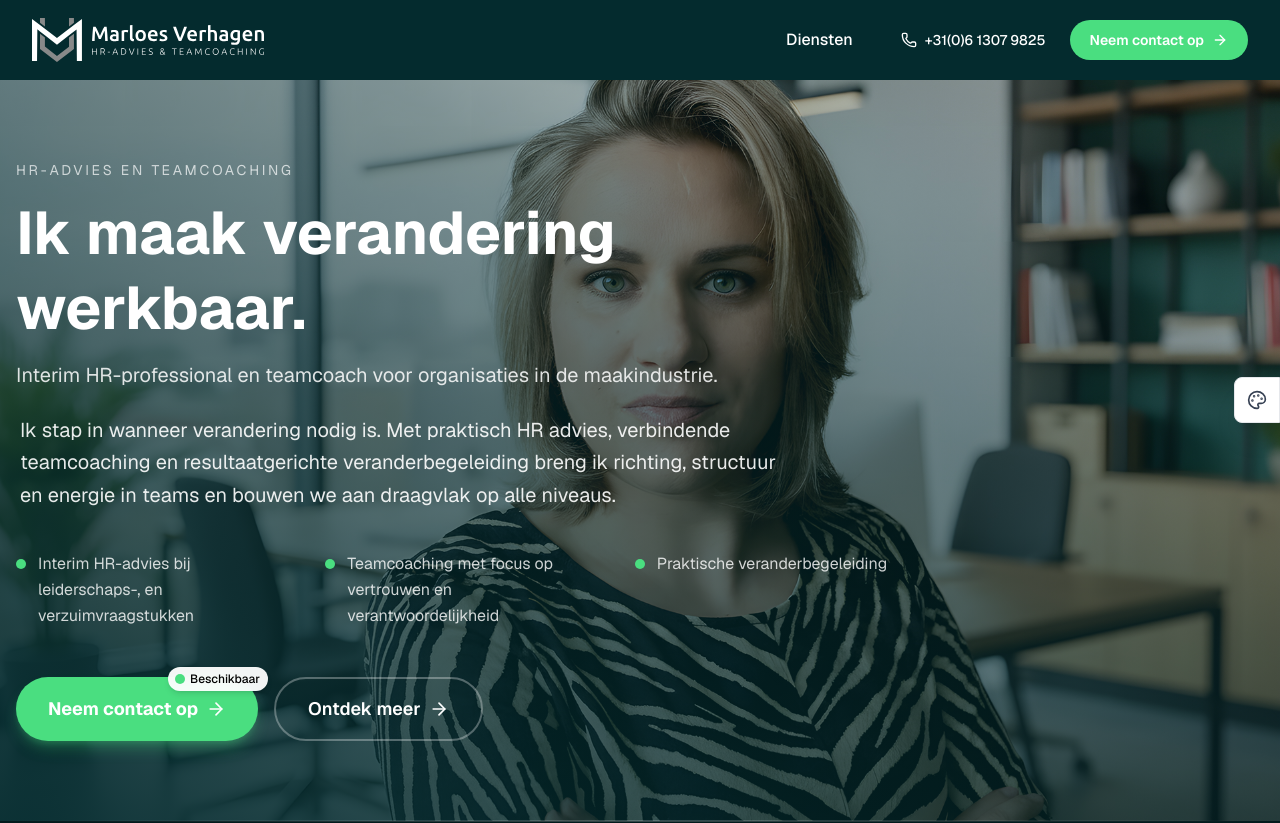
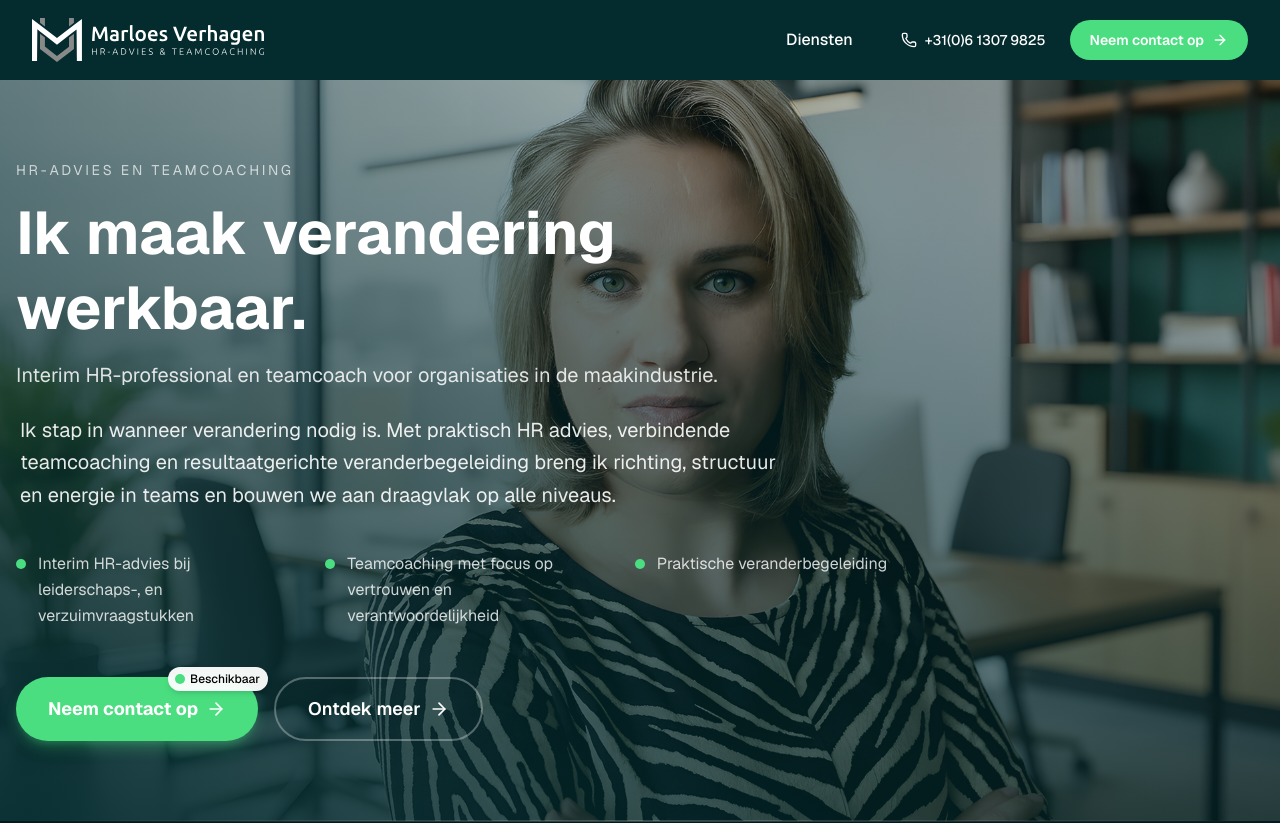
Before and after one commit to media2net-app/marloesverhagen, a Next.js app: page / in a window 1280 px wide. Shown: the top 823 px of the page. Built offline with nearby package versions, Linux system fonts and the light colour scheme.

Commit message:
Remove color picker and lock default green

```diff
--- a/app/layout.tsx
+++ b/app/layout.tsx
@@ -2,7 +2,6 @@ import type { Metadata } from "next";
 import { Geist, Geist_Mono } from "next/font/google";
 import "./globals.css";
 import { ColorProvider } from "./contexts/ColorContext";
-import ColorPicker from "./components/ColorPicker";
 
 const geistSans = Geist({
   variable: "--font-geist-sans",
@@ -31,8 +30,7 @@ export default function RootLayout({
         suppressHydrationWarning
       >
         <ColorProvider>
-        {children}
-          <ColorPicker />
+          {children}
         </ColorProvider>
       </body>
     </html>
```
